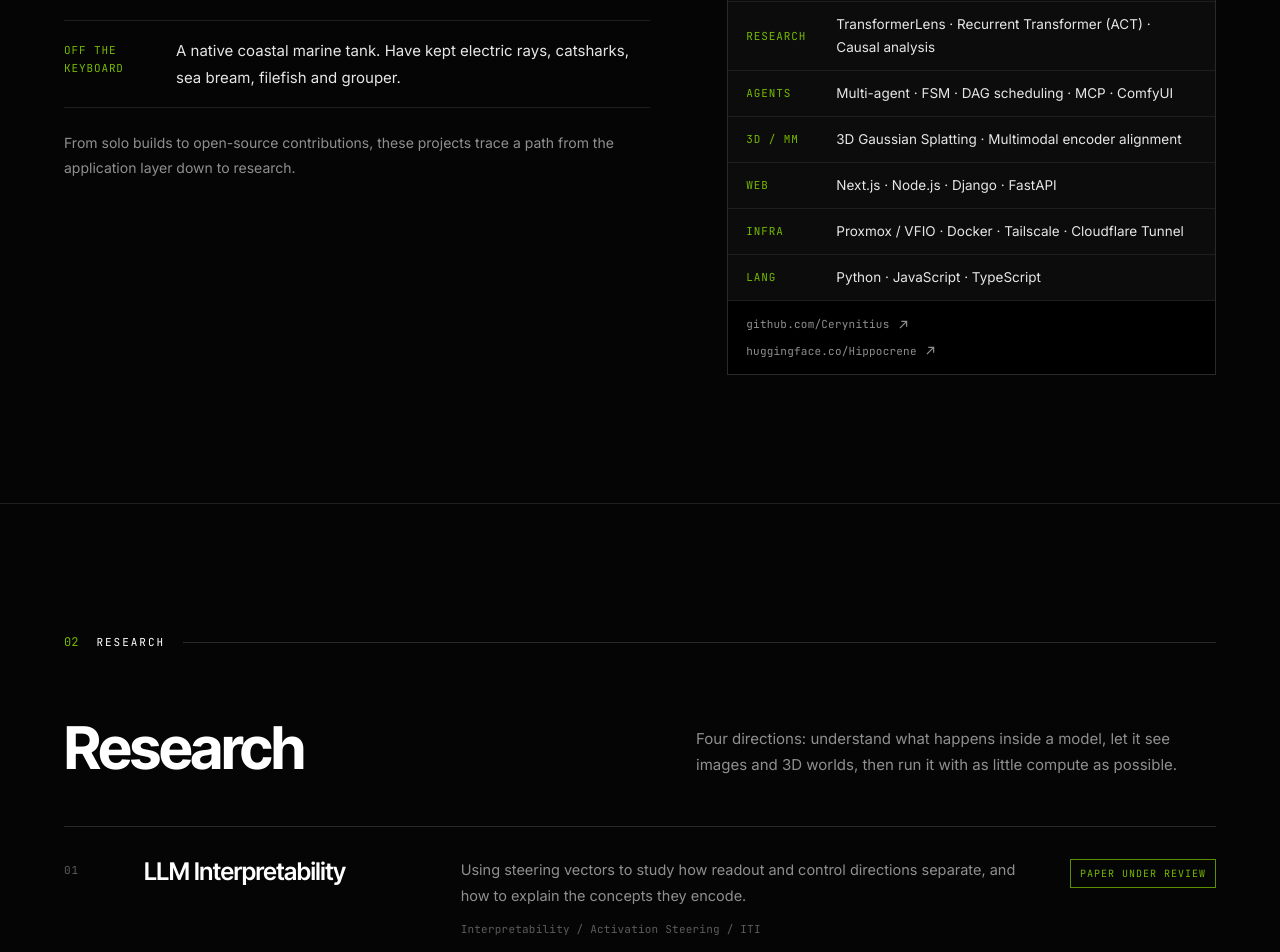
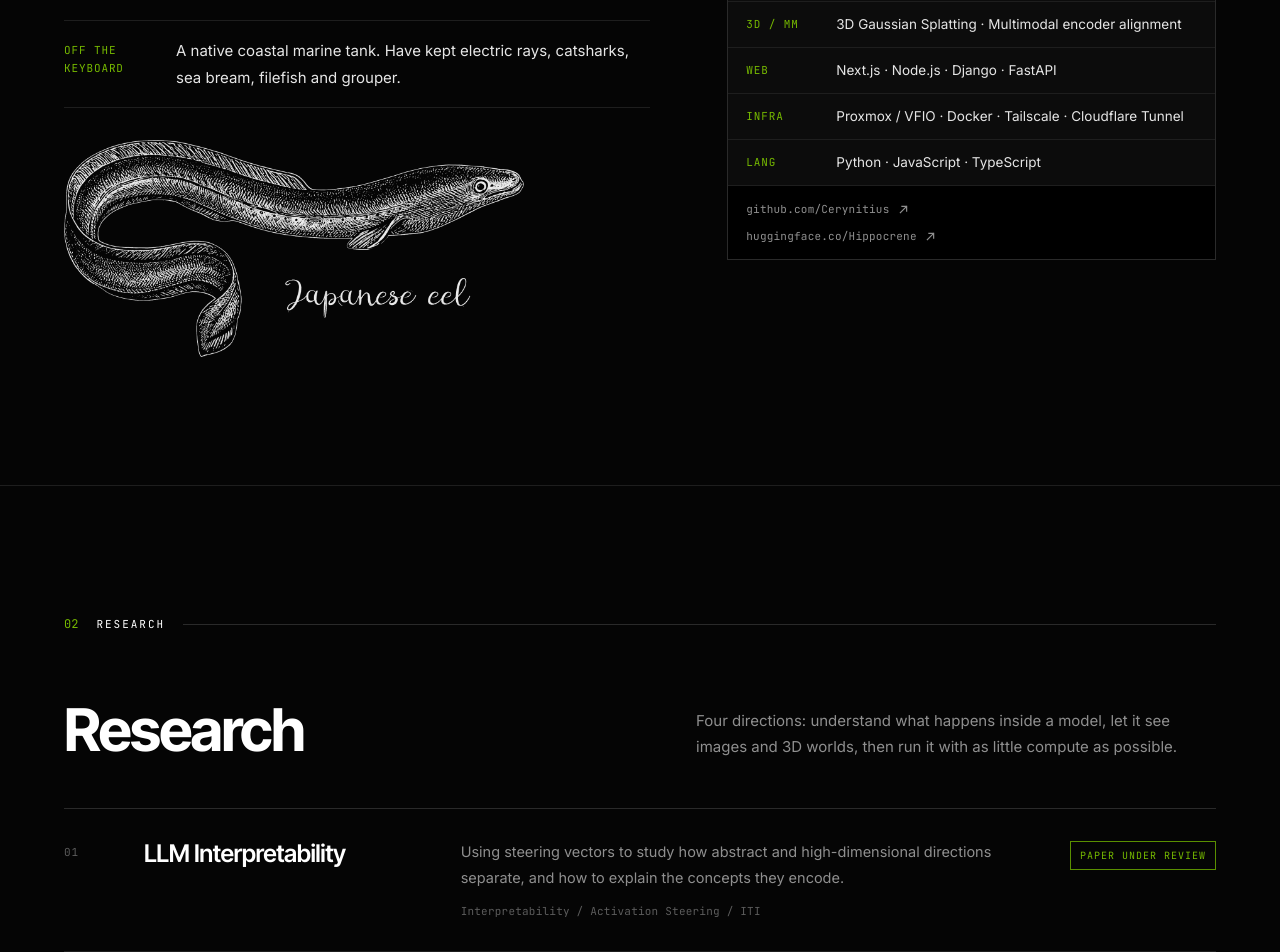
Before and after one commit to Cerynitius/Cerynitius.github.io, a Next.js app: page / in a window 1280 px wide. Shown: the part 1500-2452 px from the top of the page. Built offline with nearby package versions, Linux system fonts and the light colour scheme.

Commit message:
about: text-free eel engraving

```diff
--- a/app/content.ts
+++ b/app/content.ts
@@ -37,11 +37,9 @@ export const ui = {
         ["FOCUS", "可解释性 · 多模态 · 3D 生成 · 推理优化"],
         ["SCHOOL", "SDSZ 国际部"],
         ["CLUB", "炼丹社 · 主理"],
-        ["LAB", "跟随高校课题组研究"],
         ["TRAIN", "PyTorch · Transformers · 原生 FP8 训练 · DPO · RAG"],
         ["SERVE", "vLLM · FreeToken 手搓适配 · Medusa · NVFP4 量化 · CUDA"],
         ["MODELS", "Qwen · GLM · DeepSeek · Llama"],
-        ["RESEARCH", "TransformerLens · 循环 Transformer (ACT) · 因果分析"],
         ["AGENTS", "多智能体 · FSM · DAG 调度 · MCP · ComfyUI"],
         ["3D / MM", "3D Gaussian Splatting · 多模态 encoder 对齐"],
         ["WEB", "Next.js · Node.js · Django · FastAPI"],
@@ -112,11 +110,9 @@ export const ui = {
         ["FOCUS", "Interpretability · Multimodal · 3D Gen · Inference"],
         ["SCHOOL", "SDSZ International"],
         ["CLUB", "Alchemy · Lead"],
-        ["LAB", "University research group"],
         ["TRAIN", "PyTorch · Transformers · native FP8 training · DPO · RAG"],
         ["SERVE", "vLLM · FreeToken hand-rolled support · Medusa · NVFP4 quant · CUDA"],
         ["MODELS", "Qwen · GLM · DeepSeek · Llama"],
-        ["RESEARCH", "TransformerLens · Recurrent Transformer (ACT) · Causal analysis"],
         ["AGENTS", "Multi-agent · FSM · DAG scheduling · MCP · ComfyUI"],
         ["3D / MM", "3D Gaussian Splatting · Multimodal encoder alignment"],
         ["WEB", "Next.js · Node.js · Django · FastAPI"],
@@ -180,8 +176,8 @@ export const research: Research[] = [
     id: "01",
     title: { zh: "LLM 可解释性", en: "LLM Interpretability" },
     text: {
-      zh: "用操控向量研究读出方向和控制方向如何分离，以及如何解释它们所编码的概念。",
-      en: "Using steering vectors to study how readout and control directions separate, and how to explain the concepts they encode.",
+      zh: "用操控向量研究抽象方向和高维方向如何分离，以及如何解释它们所编码的概念。",
+      en: "Using steering vectors to study how abstract and high-dimensional directions separate, and how to explain the concepts they encode.",
     },
     tags: ["Interpretability", "Activation Steering", "ITI"],
     status: { zh: "论文投稿中", en: "Paper under review" },
--- a/app/globals.css
+++ b/app/globals.css
@@ -143,6 +143,7 @@ main[data-lang="zh"] .hero h1 .name { font-size: .5em; letter-spacing: .02em; }
 .about-blocks dt { color: var(--green); padding-top: 4px; }
 .about-blocks dd { margin: 0; color: var(--text); font-size: 15px; line-height: 1.8; }
 .about-closing { margin-top: 22px; color: var(--muted); font-size: 14px; line-height: 1.8; }
+.about-eel { display: block; width: 100%; max-width: 460px; margin: 32px 0 0; opacity: .92; }
 .about-text { margin-top: 28px; }
 .traits { margin-top: 22px; }
 .about-blocks { margin: 30px 0 0; display: grid; gap: 0; border-top: 1px solid var(--line-2); }
--- a/app/page.tsx
+++ b/app/page.tsx
@@ -22,10 +22,8 @@ function Cursor() {
       x = e.clientX; y = e.clientY;
       if (!visible) { visible = true; rx = x; ry = y; document.documentElement.classList.add("cursor-visible"); }
       dot.style.transform = `translate(${x}px, ${y}px)`;
-      const el = e.target as HTMLElement | null;
-      const t = el?.closest?.("a, button, [role=button], input, textarea, select, label");
+      const t = (e.target as HTMLElement | null)?.closest?.("a, button, [role=button], input, textarea, select, label");
       document.documentElement.classList.toggle("cursor-hover", !!t);
-      document.documentElement.classList.toggle("cursor-pink", !!el?.closest?.("#club"));
     };
     const leave = () => { visible = false; document.documentElement.classList.remove("cursor-visible"); };
     const down = () => document.documentElement.classList.add("cursor-down");
@@ -47,7 +45,7 @@ function Cursor() {
       document.removeEventListener("mouseleave", leave);
       window.removeEventListener("mousedown", down);
       window.removeEventListener("mouseup", up);
-      document.documentElement.classList.remove("has-cursor", "cursor-visible", "cursor-hover", "cursor-down", "cursor-pink");
+      document.documentElement.classList.remove("has-cursor", "cursor-visible", "cursor-hover", "cursor-down");
     };
   }, []);
   return <><div id="cur-dot" aria-hidden="true" /><div id="cur-ring" aria-hidden="true" /></>;
@@ -301,7 +299,7 @@ export default function Home() {
               <dl className="about-blocks">
                 {t.aboutBlocks.map((b) => <div key={b.label}><dt className="mono">{b.label}</dt><dd>{b.text}</dd></div>)}
               </dl>
-              <p className="about-closing">{t.aboutClosing}</p>
+              <img className="about-eel" src="/eel.png" alt="Japanese eel engraving" loading="lazy" />
             </div>
             <div className="reveal">
           <aside className="spec" aria-label={t.spec.title}>
```
Also changed, not shown: public/eel.png (added).
